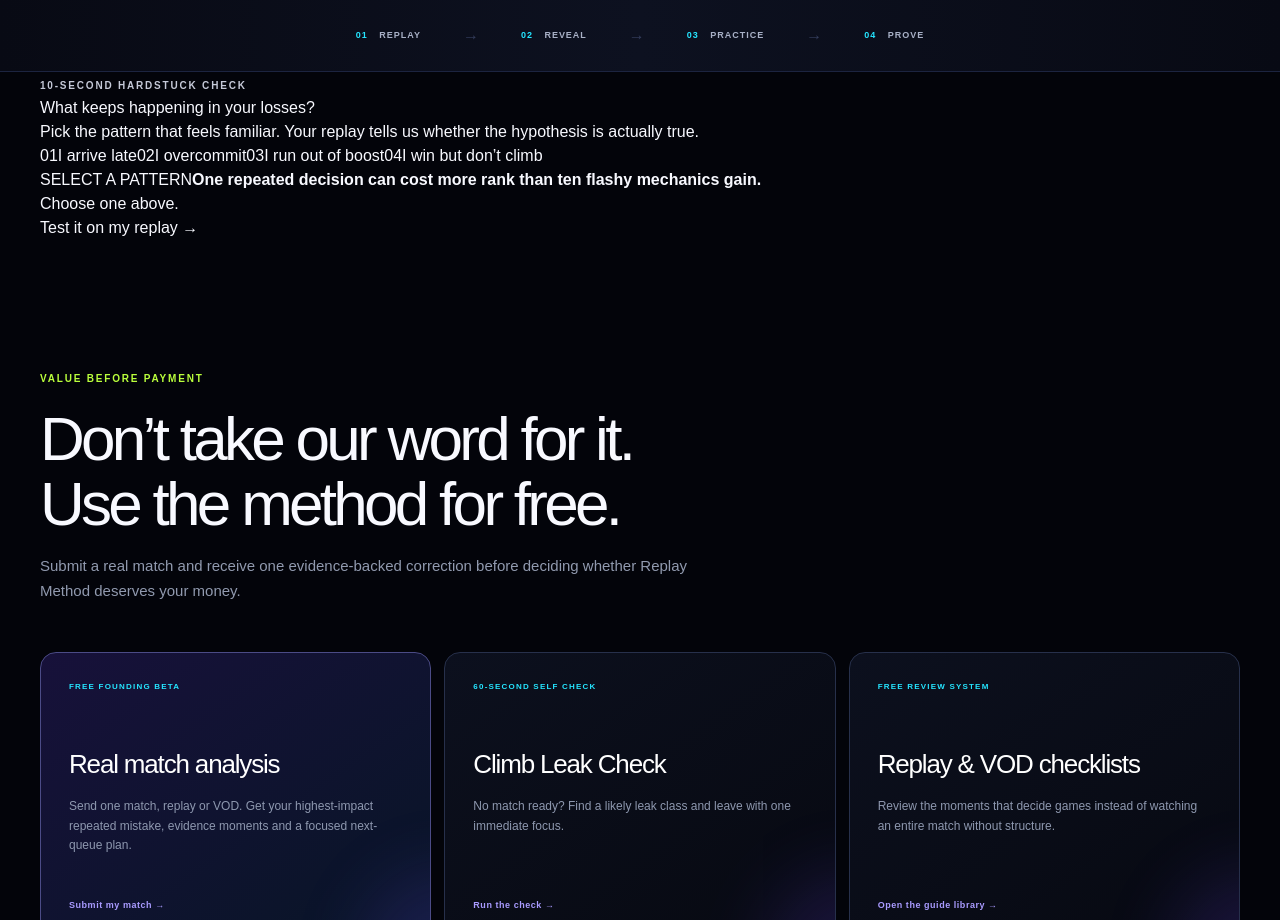
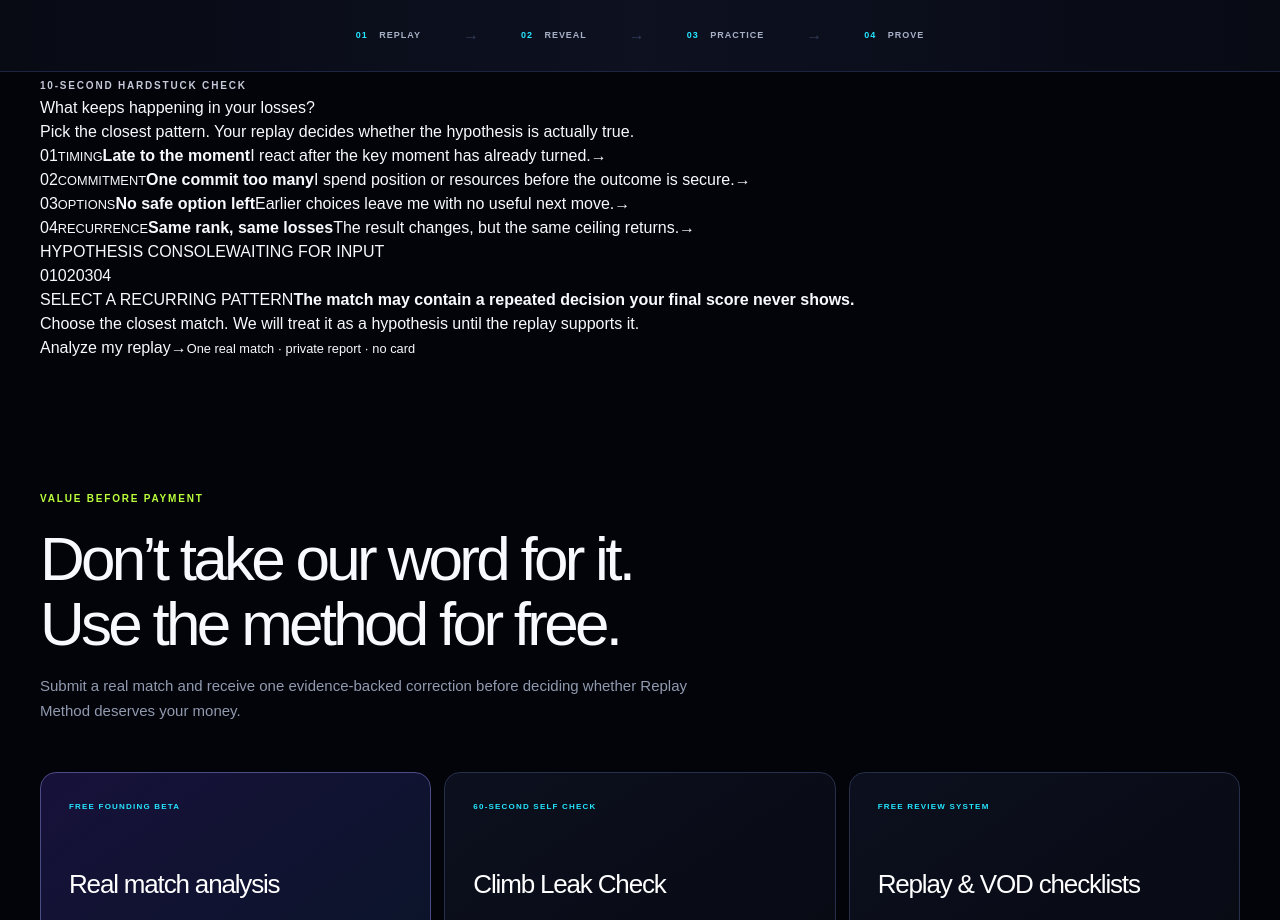
Before and after one commit to replaymethod/replaymethod, a Next.js app: page / in a window 1280 px wide. Shown: the part 1100-2020 px from the top of the page. Built offline with nearby package versions, Linux system fonts and the light colour scheme.

Commit message:
WIP: checkpoint recovered Hardstuck progress

```diff
--- a/app/components/HardstuckHook.tsx
+++ b/app/components/HardstuckHook.tsx
@@ -4,25 +4,42 @@ import { useState } from "react";
 
 const patterns = [
   {
-    label: "I arrive late",
-    signal: "Your routes may be trading position for full boost.",
+    category: "TIMING",
+    title: "Late to the moment",
+    description: "I react after the key moment has already turned.",
+    hypothesis: "Your replay may show setup decisions that leave you reacting after the key moment.",
   },
   {
-    label: "I overcommit",
-    signal: "Your spacing may collapse before possession is secure.",
+    category: "COMMITMENT",
+    title: "One commit too many",
+    description: "I spend position or resources before the outcome is secure.",
+    hypothesis: "Your replay may show position or resources being committed before the outcome is secure.",
   },
   {
-    label: "I run out of boost",
-    signal: "The issue may be pathing rather than boost usage.",
+    category: "OPTIONS",
+    title: "No safe option left",
+    description: "Earlier choices leave me with no useful next move.",
+    hypothesis: "Your replay may show earlier pathing or resource choices removing the safest next play.",
   },
   {
-    label: "I win but don’t climb",
-    signal: "A repeated high-cost decision may be hidden inside average results.",
+    category: "RECURRENCE",
+    title: "Same rank, same losses",
+    description: "The result changes, but the same ceiling returns.",
+    hypothesis: "Your replay may reveal a high-cost decision repeating even when the final result changes.",
   },
 ] as const;
 
-export default function HardstuckHook() {
+type HardstuckHookProps = {
+  analysisHref?: string;
+  onAnalysisStart?: () => void;
+};
+
+export default function HardstuckHook({
+  analysisHref = "/analyze",
+  onAnalysisStart,
+}: HardstuckHookProps) {
   const [selected, setSelected] = useState<number | null>(null);
+  const selectedPattern = selected === null ? null : patterns[selected];
 
   return (
     <section className="hardstuck-hook" aria-labelledby="hardstuck-title">
@@ -30,34 +47,85 @@ export default function HardstuckHook() {
         <div className="hardstuck-copy">
           <span className="kicker">10-SECOND HARDSTUCK CHECK</span>
           <h2 id="hardstuck-title">What keeps happening in your losses?</h2>
-          <p>Pick the pattern that feels familiar. Your replay tells us whether the hypothesis is actually true.</p>
+          <p>Pick the closest pattern. Your replay decides whether the hypothesis is actually true.</p>
         </div>
 
-        <div className="hardstuck-game" role="group" aria-label="Choose a recurring match problem">
-          <div className="hardstuck-options">
-            {patterns.map((pattern, index) => (
+        <div className="hardstuck-game">
+          <fieldset className="hardstuck-options">
+            <legend className="sr-only">Choose a recurring match problem</legend>
+            {patterns.map((pattern, index) => {
+              const isSelected = selected === index;
+
+              return (
                 <button
                   type="button"
-                key={pattern.label}
-                className={selected === index ? "active" : ""}
+                  key={pattern.title}
+                  className={isSelected ? "active" : ""}
                   onClick={() => setSelected(index)}
-                aria-pressed={selected === index}
+                  aria-pressed={isSelected}
                 >
-                <span>0{index + 1}</span>
-                {pattern.label}
+                  <span className="hardstuck-option-number">0{index + 1}</span>
+                  <span className="hardstuck-option-copy">
+                    <small>{pattern.category}</small>
+                    <strong>{pattern.title}</strong>
+                    <span>{pattern.description}</span>
+                  </span>
+                  <span className="hardstuck-option-state" aria-hidden="true">
+                    {isSelected ? "✓" : "→"}
+                  </span>
                 </button>
-            ))}
+              );
+            })}
+          </fieldset>
+
+          <div className="hardstuck-console" data-selected={selected ?? "idle"}>
+            <div className="hardstuck-console-head">
+              <span>HYPOTHESIS CONSOLE</span>
+              <span className="hardstuck-console-status">
+                <i aria-hidden="true" />
+                {selected === null ? "WAITING FOR INPUT" : `PATTERN 0${selected + 1} LOCKED`}
+              </span>
             </div>
 
-          <div className={`hardstuck-result ${selected !== null ? "revealed" : ""}`} aria-live="polite">
-            <span>{selected === null ? "SELECT A PATTERN" : "POSSIBLE SIGNAL"}</span>
+            <div className="hardstuck-signal-map" aria-hidden="true">
+              <span className="hardstuck-scanline" />
+              <span className="hardstuck-signal-path" />
+              {patterns.map((pattern, index) => (
+              <span
+                className={`hardstuck-signal-node ${selected === index ? "active" : ""}`}
+                key={pattern.title}
+                style={{ left: `${8 + index * 28}%` }}
+              >
+                  0{index + 1}
+                </span>
+              ))}
+              <span className="hardstuck-signal-marker" />
+            </div>
+
+            <div
+              className={`hardstuck-result ${selectedPattern ? "revealed" : ""}`}
+              role="status"
+              aria-live="polite"
+              aria-atomic="true"
+            >
+              <span>{selectedPattern ? "POSSIBLE SIGNAL" : "SELECT A RECURRING PATTERN"}</span>
               <strong>
-              {selected === null
-                ? "One repeated decision can cost more rank than ten flashy mechanics gain."
-                : patterns[selected].signal}
+                {selectedPattern
+                  ? selectedPattern.hypothesis
+                  : "The match may contain a repeated decision your final score never shows."}
               </strong>
-            <p>{selected === null ? "Choose one above." : "That is a hypothesis—not a diagnosis. The match evidence decides."}</p>
-            <a href="#quick-replay">Test it on my replay →</a>
+              <p>
+                {selectedPattern
+                  ? "Hypothesis only. Match evidence decides whether it is real, frequent, and worth fixing."
+                  : "Choose the closest match. We will treat it as a hypothesis until the replay supports it."}
+              </p>
+            </div>
+
+            <a className="hardstuck-cta" href={analysisHref} onClick={onAnalysisStart}>
+              {selectedPattern ? "Test this on my replay" : "Analyze my replay"}
+              <span aria-hidden="true">→</span>
+            </a>
+            <small className="hardstuck-trust">One real match · private report · no card</small>
           </div>
         </div>
       </div>
--- a/app/components/Landing.tsx
+++ b/app/components/Landing.tsx
@@ -228,7 +228,12 @@ export default function Landing({ game = "general" }: { game?: GameKey }) {
     </section>
 
     <section className="proof-ribbon"><div className="shell"><span><b>01</b> REPLAY</span><i>→</i><span><b>02</b> REVEAL</span><i>→</i><span><b>03</b> PRACTICE</span><i>→</i><span><b>04</b> PROVE</span></div></section>
-    <HardstuckHook />
+        <HardstuckHook
+          analysisHref={analysisHref}
+          onAnalysisStart={() =>
+            trackEvent(game, "analysis_start", "hardstuck_hook")
+          }
+        />
 
     <section className="free-layer shell"><div className="section-intro"><span className="kicker">VALUE BEFORE PAYMENT</span><h2>Don’t take our word for it.<br />Use the method for free.</h2><p>Submit a real match and receive one evidence-backed correction before deciding whether Replay Method deserves your money.</p></div><div className="free-layer-grid"><a className="free-card featured" href={analysisHref} onClick={() => trackEvent(game, "analysis_start", "free_layer_analysis")}><span>FREE FOUNDING BETA</span><h3>Real match analysis</h3><p>Send one match, replay or VOD. Get your highest-impact repeated mistake, evidence moments and a focused next-queue plan.</p><b>Submit my match →</b></a><a className="free-card" href="/climb-check" onClick={() => trackEvent(game, "tool_start", "free_layer_check")}><span>60-SECOND SELF CHECK</span><h3>Climb Leak Check</h3><p>No match ready? Find a likely leak class and leave with one immediate focus.</p><b>Run the check →</b></a><a className="free-card" href="/guides"><span>FREE REVIEW SYSTEM</span><h3>Replay & VOD checklists</h3><p>Review the moments that decide games instead of watching an entire match without structure.</p><b>Open the guide library →</b></a></div></section>
 
```
Lines whose indentation alone changed are shown as unchanged.
